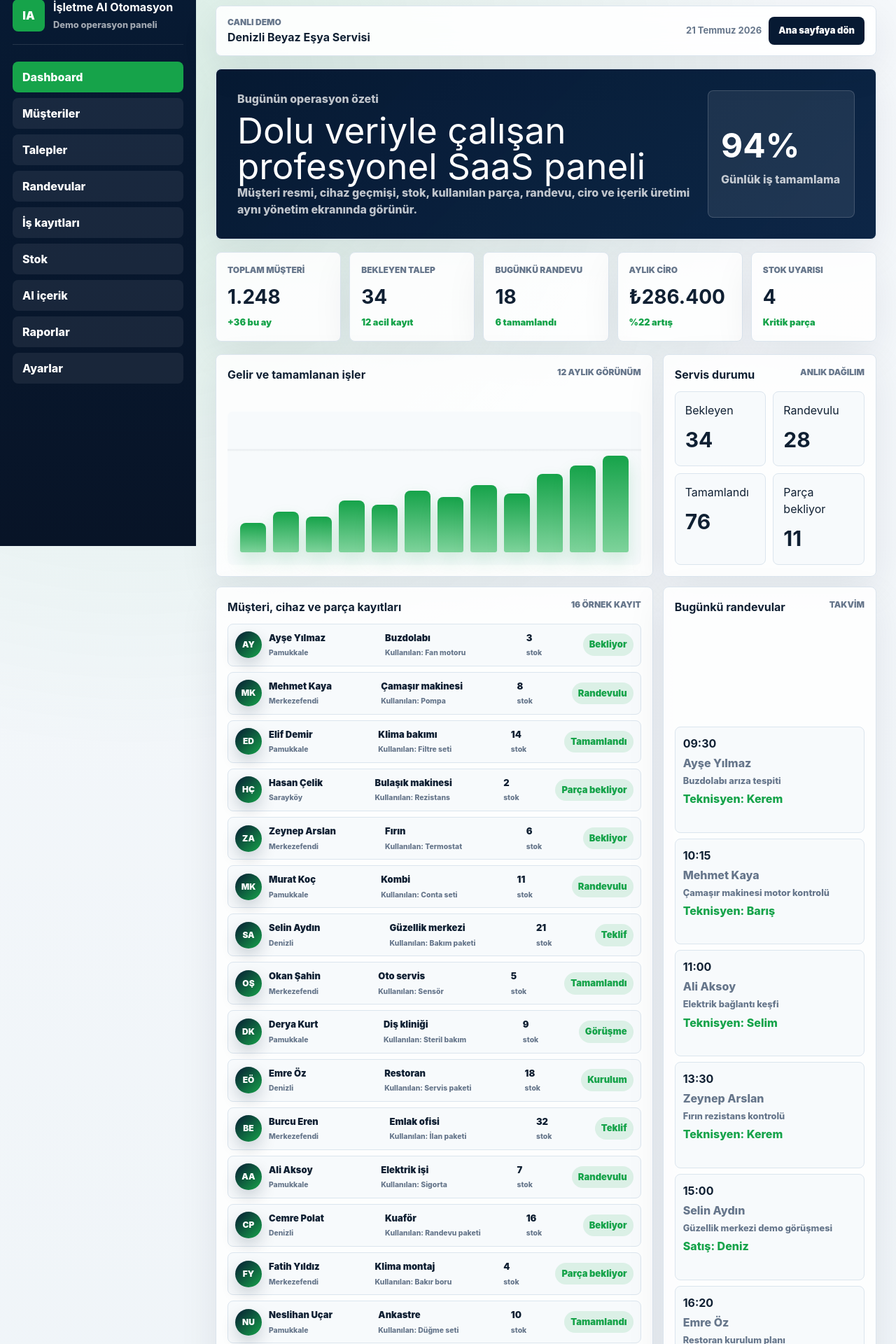
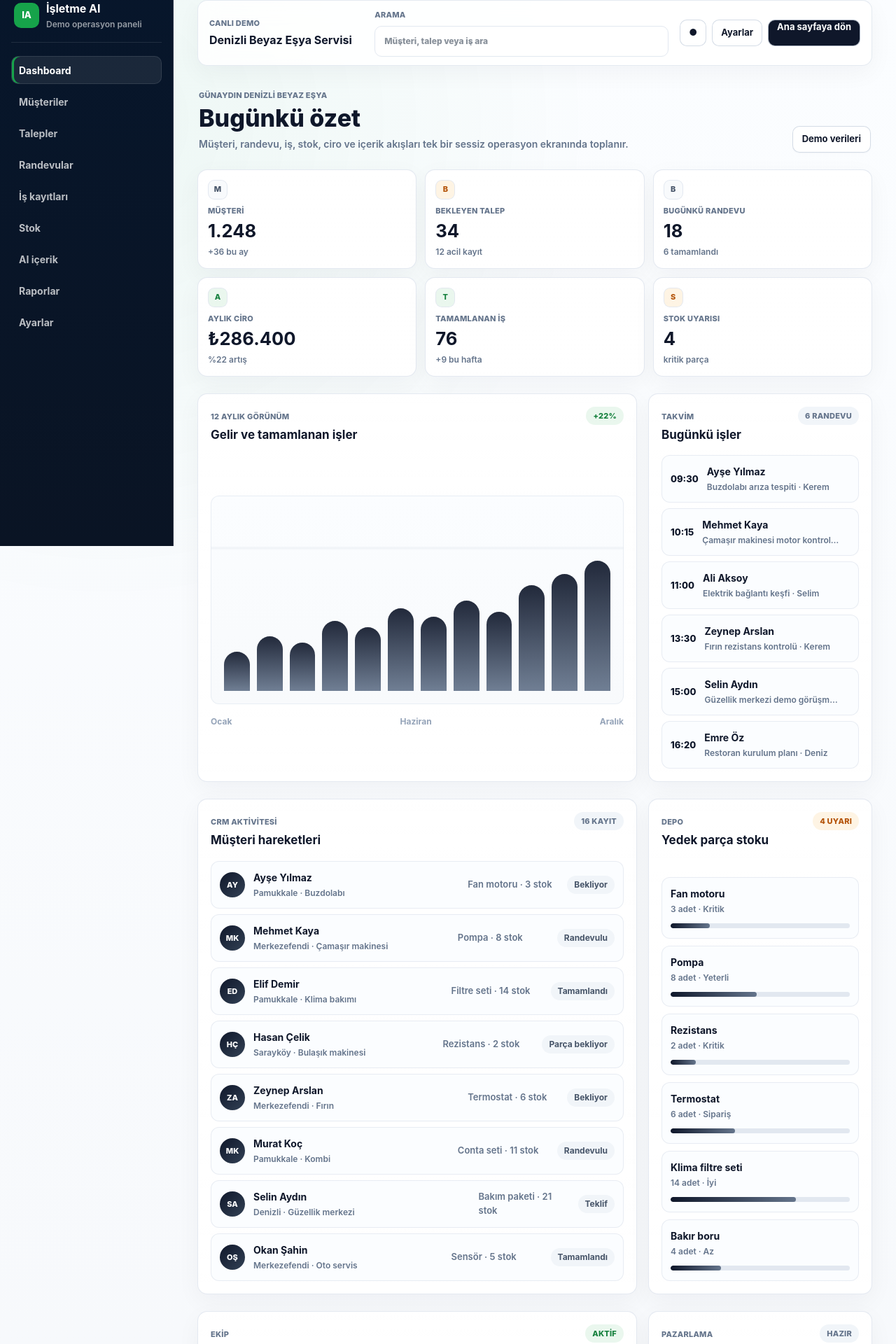
Before and after one commit to lazermix98/denizli-beyaz-esya, a Next.js app: page /demo-admin in a window 1280 px wide. Shown: the part 20-1940 px from the top of the page at 70% size. Built offline with nearby package versions, Linux system fonts and the light colour scheme.

Commit message:
Apply premium design to demo dashboard

```diff
--- a/app/globals.css
+++ b/app/globals.css
@@ -2309,6 +2309,195 @@ textarea {
   padding: 18px;
 }
 
+.premium-demo-page {
+  min-height: 100vh;
+  display: grid;
+  grid-template-columns: 248px minmax(0, 1fr);
+  background:
+    radial-gradient(circle at 12% 8%, rgba(22, 163, 74, .06), transparent 28%),
+    linear-gradient(180deg, #fbfdff, #f6f8fb);
+}
+
+.premium-demo-sidebar {
+  position: sticky;
+  top: 0;
+  height: 100vh;
+  display: grid;
+  align-content: start;
+  gap: 5px;
+  border-right: 1px solid rgba(226, 232, 240, .18);
+  background: linear-gradient(180deg, #07162b, #0a1424);
+  padding: 16px;
+}
+
+.premium-demo-brand {
+  display: flex;
+  align-items: center;
+  gap: 10px;
+  margin-bottom: 14px;
+  border-bottom: 1px solid rgba(255, 255, 255, .1);
+  color: #fff;
+  padding: 4px 4px 16px;
+}
+
+.premium-demo-brand > span {
+  width: 36px;
+  height: 36px;
+  display: grid;
+  place-items: center;
+  border-radius: 10px;
+  background: #16a34a;
+  font-size: 13px;
+  font-weight: 820;
+}
+
+.premium-demo-brand strong,
+.premium-demo-brand small {
+  display: block;
+}
+
+.premium-demo-brand small {
+  margin-top: 2px;
+  color: rgba(255, 255, 255, .58);
+  font-size: 12px;
+  font-weight: 620;
+}
+
+.premium-demo-sidebar a {
+  min-height: 40px;
+  display: flex;
+  align-items: center;
+  border: 1px solid transparent;
+  border-radius: 10px;
+  color: rgba(255, 255, 255, .72);
+  font-size: 14px;
+  font-weight: 720;
+  padding: 0 10px;
+}
+
+.premium-demo-sidebar a.active,
+.premium-demo-sidebar a:hover {
+  border-color: rgba(255, 255, 255, .1);
+  background: rgba(255, 255, 255, .08);
+  color: #fff;
+}
+
+.premium-demo-sidebar a.active {
+  box-shadow: inset 3px 0 0 #16a34a;
+}
+
+.premium-demo-workspace {
+  min-width: 0;
+  display: grid;
+  gap: 24px;
+  padding: 20px clamp(16px, 3vw, 34px) 42px;
+}
+
+.premium-demo-topbar {
+  position: sticky;
+  top: 0;
+  z-index: 8;
+  display: grid;
+  grid-template-columns: minmax(220px, 1fr) minmax(260px, 420px) auto;
+  align-items: center;
+  gap: 16px;
+  min-height: 74px;
+  border: 1px solid rgba(226, 232, 240, .9);
+  border-radius: 14px;
+  background: rgba(255, 255, 255, .86);
+  box-shadow: 0 10px 34px rgba(15, 23, 42, .045);
+  backdrop-filter: blur(14px);
+  padding: 12px 16px;
+}
+
+.premium-demo-topbar span,
+.premium-demo-topbar label span {
+  display: block;
+  color: #64748b;
+  font-size: 11px;
+  font-weight: 760;
+  letter-spacing: .02em;
+  text-transform: uppercase;
+}
+
+.premium-demo-topbar strong {
+  display: block;
+  margin-top: 3px;
+  color: #0f172a;
+  font-size: 16px;
+  font-weight: 730;
+}
+
+.premium-demo-actions {
+  display: flex;
+  align-items: center;
+  gap: 8px;
+}
+
+.premium-demo-actions button,
+.premium-demo-actions a {
+  min-height: 38px;
+  border: 1px solid rgba(203, 213, 225, .82);
+  border-radius: 10px;
+  background: #fff;
+  color: #0f172a;
+  box-shadow: none;
+  font-size: 13px;
+  font-weight: 720;
+  padding: 0 12px;
+}
+
+.premium-demo-actions a {
+  background: #0f172a;
+  color: #fff;
+}
+
+.premium-inventory {
+  display: grid;
+  gap: 10px;
+}
+
+.premium-inventory article {
+  display: grid;
+  gap: 9px;
+  border: 1px solid rgba(226, 232, 240, .76);
+  border-radius: 12px;
+  background: #fbfdff;
+  padding: 12px;
+}
+
+.premium-inventory strong,
+.premium-inventory small {
+  display: block;
+}
+
+.premium-inventory strong {
+  color: #0f172a;
+  font-size: 14px;
+  font-weight: 710;
+}
+
+.premium-inventory small {
+  margin-top: 3px;
+  color: #64748b;
+  font-size: 12px;
+  font-weight: 560;
+}
+
+.premium-inventory i {
+  height: 7px;
+  overflow: hidden;
+  border-radius: 999px;
+  background: #e2e8f0;
+}
+
+.premium-inventory b {
+  display: block;
+  height: 100%;
+  border-radius: inherit;
+  background: linear-gradient(90deg, #0f172a, #64748b);
+}
+
 .dark .premium-dashboard,
 .dark .premium-dashboard-header h1,
 .dark .premium-kpi strong,
@@ -2368,8 +2557,15 @@ textarea {
 
 @media (max-width: 980px) {
   .premium-dashboard-main,
-  .premium-split-grid {
+  .premium-split-grid,
+  .premium-demo-page,
+  .premium-demo-topbar {
     grid-template-columns: 1fr;
+  }
+
+  .premium-demo-sidebar {
+    position: static;
+    height: auto;
   }
 
   .premium-table article,
@@ -2398,8 +2594,15 @@ textarea {
   }
 
   .timeline-list article,
-  .compact-list article {
+  .compact-list article,
+  .premium-demo-actions {
     grid-template-columns: 1fr;
+    flex-direction: column;
+    align-items: stretch;
+  }
+
+  .premium-demo-workspace {
+    padding: 14px 10px 28px;
   }
 
   .premium-chart {
--- a/components/demo/DemoAdminPage.tsx
+++ b/components/demo/DemoAdminPage.tsx
@@ -20,12 +20,12 @@ const customers = [
 ];
 
 const appointments = [
-  ["09:30", "Ayşe Yılmaz", "Buzdolabı arıza tespiti", "Teknisyen: Kerem"],
-  ["10:15", "Mehmet Kaya", "Çamaşır makinesi motor kontrolü", "Teknisyen: Barış"],
-  ["11:00", "Ali Aksoy", "Elektrik bağlantı keşfi", "Teknisyen: Selim"],
-  ["13:30", "Zeynep Arslan", "Fırın rezistans kontrolü", "Teknisyen: Kerem"],
-  ["15:00", "Selin Aydın", "Güzellik merkezi demo görüşmesi", "Satış: Deniz"],
-  ["16:20", "Emre Öz", "Restoran kurulum planı", "Satış: Deniz"],
+  ["09:30", "Ayşe Yılmaz", "Buzdolabı arıza tespiti", "Kerem"],
+  ["10:15", "Mehmet Kaya", "Çamaşır makinesi motor kontrolü", "Barış"],
+  ["11:00", "Ali Aksoy", "Elektrik bağlantı keşfi", "Selim"],
+  ["13:30", "Zeynep Arslan", "Fırın rezistans kontrolü", "Kerem"],
+  ["15:00", "Selin Aydın", "Güzellik merkezi demo görüşmesi", "Deniz"],
+  ["16:20", "Emre Öz", "Restoran kurulum planı", "Deniz"],
 ];
 
 const inventory = [
@@ -45,33 +45,23 @@ const technicians = [
 ];
 
 const revenue = [42, 58, 51, 74, 68, 88, 79, 96, 84, 112, 124, 138];
-const statusMix = [["Bekleyen", 34], ["Randevulu", 28], ["Tamamlandı", 76], ["Parça bekliyor", 11]];
-
-const requests = [
-  "WhatsApp üzerinden klima bakım talebi alındı",
-  "Web formundan buzdolabı soğutmuyor kaydı geldi",
-  "Google İşletme yorumu için cevap taslağı hazırlandı",
-  "TikTok içerik takvimi için yeni konu önerildi",
-  "PDF servis fişi müşteri kartına bağlandı",
-  "Yeni müşteri kartı ve cihaz geçmişi oluşturuldu",
-];
-
-const contents = [
-  "Instagram: Yaz gelmeden klima bakım kampanyası",
-  "Google İşletme: Aynı gün servis duyurusu",
-  "Blog: Buzdolabı neden soğutmaz?",
-  "TikTok: 30 saniyelik servis öncesi kontrol videosu",
-  "WhatsApp: Randevu hatırlatma mesajı",
+const kpis = [
+  ["Müşteri", "1.248", "+36 bu ay"],
+  ["Bekleyen talep", "34", "12 acil kayıt"],
+  ["Bugünkü randevu", "18", "6 tamamlandı"],
+  ["Aylık ciro", "₺286.400", "%22 artış"],
+  ["Tamamlanan iş", "76", "+9 bu hafta"],
+  ["Stok uyarısı", "4", "kritik parça"],
 ];
 
 export function DemoAdminPage() {
   return (
-    <main className="demo-admin-page">
-      <aside className="demo-sidebar">
-        <div className="demo-brand">
+    <main className="premium-demo-page">
+      <aside className="premium-demo-sidebar">
+        <div className="premium-demo-brand">
           <span>IA</span>
           <div>
-            <strong>İşletme AI Otomasyon</strong>
+            <strong>İşletme AI</strong>
             <small>Demo operasyon paneli</small>
           </div>
         </div>
@@ -80,149 +70,173 @@ export function DemoAdminPage() {
         ))}
       </aside>
 
-      <section className="demo-workspace" id="demo-dashboard">
-        <nav className="demo-topbar">
+      <section className="premium-demo-workspace" id="demo-dashboard">
+        <nav className="premium-demo-topbar">
           <div>
             <span>Canlı demo</span>
             <strong>Denizli Beyaz Eşya Servisi</strong>
           </div>
-          <div className="demo-topbar-actions">
-            <strong>21 Temmuz 2026</strong>
+          <label>
+            <span>Arama</span>
+            <input placeholder="Müşteri, talep veya iş ara" />
+          </label>
+          <div className="premium-demo-actions">
+            <button type="button" aria-label="Bildirimler">●</button>
+            <button type="button" aria-label="Ayarlar">Ayarlar</button>
             <Link href="/">Ana sayfaya dön</Link>
           </div>
         </nav>
 
-        <header className="demo-hero-card">
+        <header className="premium-dashboard-header">
           <div>
-            <span>Bugünün operasyon özeti</span>
-            <h1>Dolu veriyle çalışan profesyonel SaaS paneli</h1>
-            <p>Müşteri resmi, cihaz geçmişi, stok, kullanılan parça, randevu, ciro ve içerik üretimi aynı yönetim ekranında görünür.</p>
+            <span className="premium-eyebrow">Günaydın Denizli Beyaz Eşya</span>
+            <h1>Bugünkü özet</h1>
+            <p>Müşteri, randevu, iş, stok, ciro ve içerik akışları tek bir sessiz operasyon ekranında toplanır.</p>
           </div>
-          <div className="demo-score">
-            <strong>94%</strong>
-            <span>Günlük iş tamamlama</span>
-          </div>
+          <button type="button" className="quiet-button">Demo verileri</button>
         </header>
 
-        <section className="demo-kpis">
-          <article><span>Toplam müşteri</span><strong>1.248</strong><small>+36 bu ay</small></article>
-          <article><span>Bekleyen talep</span><strong>34</strong><small>12 acil kayıt</small></article>
-          <article><span>Bugünkü randevu</span><strong>18</strong><small>6 tamamlandı</small></article>
-          <article><span>Aylık ciro</span><strong>₺286.400</strong><small>%22 artış</small></article>
-          <article><span>Stok uyarısı</span><strong>4</strong><small>Kritik parça</small></article>
+        <section className="premium-kpi-grid">
+          {kpis.map(([label, value, trend], index) => (
+            <article className={`premium-kpi ${index === 1 || index === 5 ? "warning" : index === 3 || index === 4 ? "success" : ""}`} key={label}>
+              <span className="premium-kpi-icon">{label.slice(0, 1)}</span>
+              <span className="premium-kpi-label">{label}</span>
+              <strong>{value}</strong>
+              <small>{trend}</small>
+            </article>
+          ))}
         </section>
 
-        <section className="demo-grid">
-          <article className="demo-card demo-span-2">
-            <div className="demo-card-head">
-              <strong>Gelir ve tamamlanan işler</strong>
-              <span>12 aylık görünüm</span>
+        <section className="premium-dashboard-main">
+          <article className="premium-panel revenue-panel">
+            <div className="premium-panel-head">
+              <div>
+                <span>12 aylık görünüm</span>
+                <strong>Gelir ve tamamlanan işler</strong>
+              </div>
+              <span className="mini-badge success">+22%</span>
             </div>
-            <div className="demo-chart">
+            <div className="premium-chart">
               {revenue.map((value, index) => (
-                <span style={{ height: `${value}px` }} title={`${index + 1}. ay`} key={index} />
+                <span style={{ height: `${Math.max(34, value * 1.35)}px` }} title={`${index + 1}. ay`} key={index} />
+              ))}
+            </div>
+            <div className="premium-chart-footer">
+              <span>Ocak</span>
+              <span>Haziran</span>
+              <span>Aralık</span>
+            </div>
+          </article>
+
+          <aside className="premium-panel">
+            <div className="premium-panel-head">
+              <div>
+                <span>Takvim</span>
+                <strong>Bugünkü işler</strong>
+              </div>
+              <span className="mini-badge">6 randevu</span>
+            </div>
+            <div className="timeline-list">
+              {appointments.map(([time, name, job, owner]) => (
+                <article key={`${time}-${name}`}>
+                  <time>{time}</time>
+                  <div>
+                    <strong>{name}</strong>
+                    <small>{job} · {owner}</small>
+                  </div>
+                </article>
+              ))}
+            </div>
+          </aside>
+        </section>
+
+        <section className="premium-split-grid">
+          <article className="premium-panel">
+            <div className="premium-panel-head">
+              <div>
+                <span>CRM aktivitesi</span>
+                <strong>Müşteri hareketleri</strong>
+              </div>
+              <span className="mini-badge">16 kayıt</span>
+            </div>
+            <div className="premium-table">
+              {customers.slice(0, 8).map(([initial, name, service, district, part, stock, status]) => (
+                <article key={`${name}-${service}`}>
+                  <span className="premium-avatar">{initial}</span>
+                  <div>
+                    <strong>{name}</strong>
+                    <small>{district} · {service}</small>
+                  </div>
+                  <span>{part} · {stock} stok</span>
+                  <span className="mini-badge">{status}</span>
+                </article>
               ))}
             </div>
           </article>
 
-          <article className="demo-card">
-            <div className="demo-card-head">
-              <strong>Servis durumu</strong>
-              <span>Anlık dağılım</span>
+          <article className="premium-panel">
+            <div className="premium-panel-head">
+              <div>
+                <span>Depo</span>
+                <strong>Yedek parça stoku</strong>
+              </div>
+              <span className="mini-badge warning">4 uyarı</span>
             </div>
-            <div className="demo-status-mix">
-              {statusMix.map(([label, value]) => (
-                <div key={label}>
-                  <span>{label}</span>
-                  <strong>{value}</strong>
-                </div>
+            <div className="premium-inventory">
+              {inventory.map(([part, count, percent, status]) => (
+                <article key={part}>
+                  <div>
+                    <strong>{part}</strong>
+                    <small>{count} · {status}</small>
+                  </div>
+                  <i><b style={{ width: `${percent}%` }} /></i>
+                </article>
+              ))}
+            </div>
+          </article>
+        </section>
+
+        <section className="premium-split-grid">
+          <article className="premium-panel">
+            <div className="premium-panel-head">
+              <div>
+                <span>Ekip</span>
+                <strong>Teknisyen performansı</strong>
+              </div>
+              <span className="mini-badge success">aktif</span>
+            </div>
+            <div className="premium-inventory">
+              {technicians.map(([name, jobs, amount, percent]) => (
+                <article key={name}>
+                  <div>
+                    <strong>{name}</strong>
+                    <small>{jobs} · {amount}</small>
+                  </div>
+                  <i><b style={{ width: `${percent}%` }} /></i>
+                </article>
               ))}
             </div>
           </article>
 
-          <article className="demo-card demo-span-2">
-            <div className="demo-card-head">
-              <strong>Müşteri, cihaz ve parça kayıtları</strong>
-              <span>16 örnek kayıt</span>
+          <article className="premium-panel">
+            <div className="premium-panel-head">
+              <div>
+                <span>Pazarlama</span>
+                <strong>AI içerik akışı</strong>
+              </div>
+              <span className="mini-badge">hazır</span>
             </div>
-            <div className="demo-table">
-              {customers.map(([initials, name, service, district, part, stock, status]) => (
-                <div className="demo-row rich" key={`${name}-${service}`}>
-                  <span className="demo-avatar">{initials}</span>
-                  <span><strong>{name}</strong><small>{district}</small></span>
-                  <span><strong>{service}</strong><small>Kullanılan: {part}</small></span>
-                  <span><strong>{stock}</strong><small>stok</small></span>
-                  <mark>{status}</mark>
-                </div>
+            <div className="compact-list">
+              {["Instagram klima bakım kampanyası", "Google İşletme gönderisi", "Blog: Buzdolabı neden soğutmaz?", "WhatsApp randevu hatırlatma"].map((item) => (
+                <article key={item}>
+                  <span className="list-dot" />
+                  <div>
+                    <strong>{item}</strong>
+                    <small>Taslak içerik oluşturuldu</small>
+                  </div>
+                  <span className="mini-badge success">hazır</span>
+                </article>
               ))}
-            </div>
-          </article>
-
-          <article className="demo-card">
-            <div className="demo-card-head">
-              <strong>Bugünkü randevular</strong>
-              <span>Takvim</span>
-            </div>
-            <div className="demo-timeline">
-              {appointments.map(([time, name, job, owner]) => (
-                <div key={`${time}-${name}`}>
-                  <strong>{time}</strong>
-                  <span>{name}</span>
-                  <small>{job}</small>
-                  <em>{owner}</em>
-                </div>
-              ))}
-            </div>
-          </article>
-
-          <article className="demo-card">
-            <div className="demo-card-head">
-              <strong>Yedek parça stoku</strong>
-              <span>Depo takibi</span>
-            </div>
-            <div className="demo-inventory">
-              {inventory.map(([part, count, percent, status]) => (
-                <div key={part}>
-                  <span><strong>{part}</strong><small>{count} - {status}</small></span>
-                  <i><b style={{ width: `${percent}%` }} /></i>
-                </div>
-              ))}
-            </div>
-          </article>
-
-          <article className="demo-card">
-            <div className="demo-card-head">
-              <strong>Teknisyen performansı</strong>
-              <span>Günlük ekip</span>
-            </div>
-            <div className="demo-technicians">
-              {technicians.map(([name, jobs, revenueText, percent]) => (
-                <div key={name}>
-                  <span className="demo-avatar small">{String(name).slice(0, 2)}</span>
-                  <span><strong>{name}</strong><small>{jobs} - {revenueText}</small></span>
-                  <i><b style={{ width: `${percent}%` }} /></i>
-                </div>
-              ))}
-            </div>
-          </article>
-
-          <article className="demo-card">
-            <div className="demo-card-head">
-              <strong>Son talepler</strong>
-              <span>Yeni akış</span>
-            </div>
-            <div className="demo-list">
-              {requests.map((request) => <p key={request}>{request}</p>)}
-            </div>
-          </article>
-
-          <article className="demo-card demo-span-2">
-            <div className="demo-card-head">
-              <strong>AI içerik ve pazarlama akışı</strong>
-              <span>Hazır içerikler</span>
-            </div>
-            <div className="demo-content-grid">
-              {contents.map((content) => <p key={content}>{content}</p>)}
             </div>
           </article>
         </section>
```
